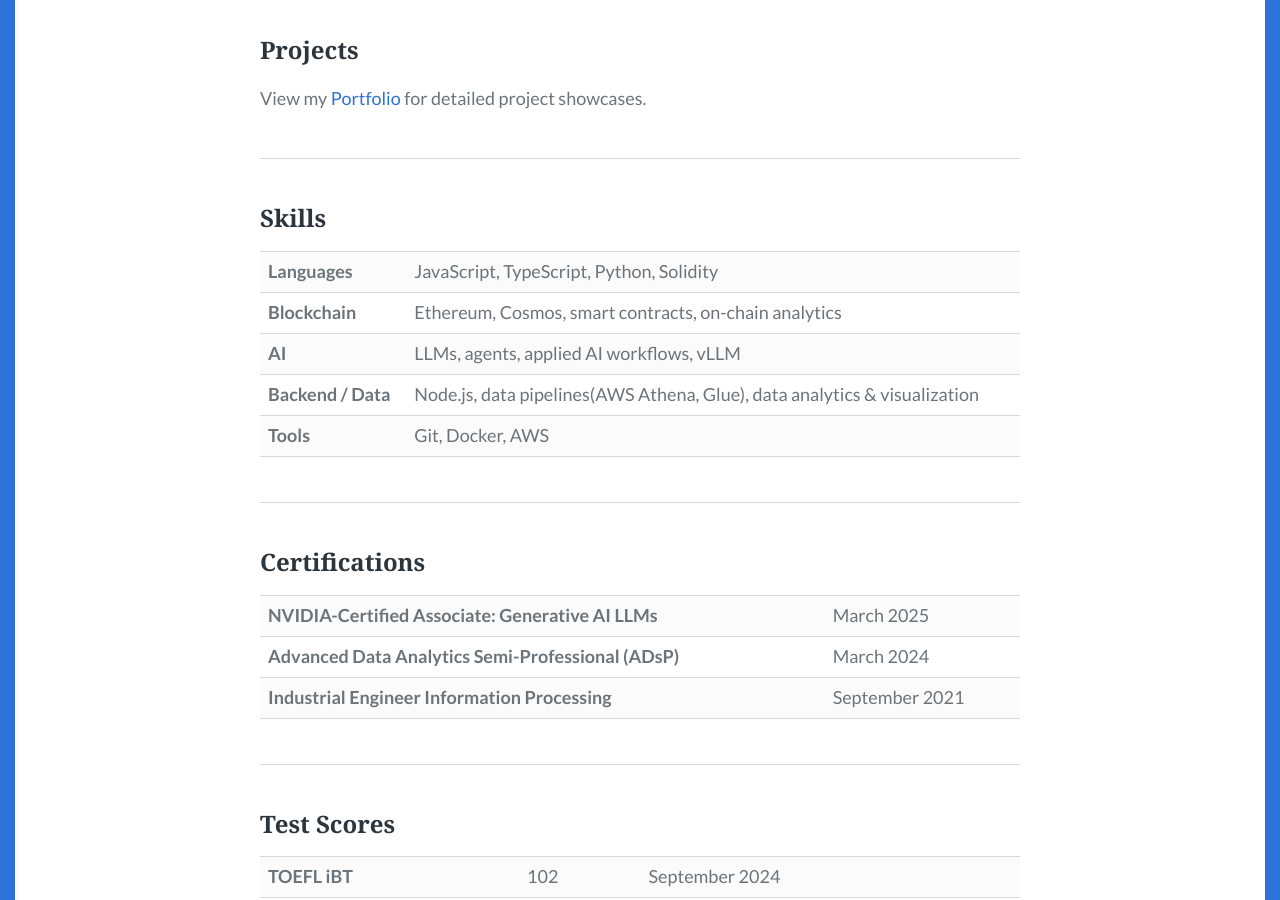
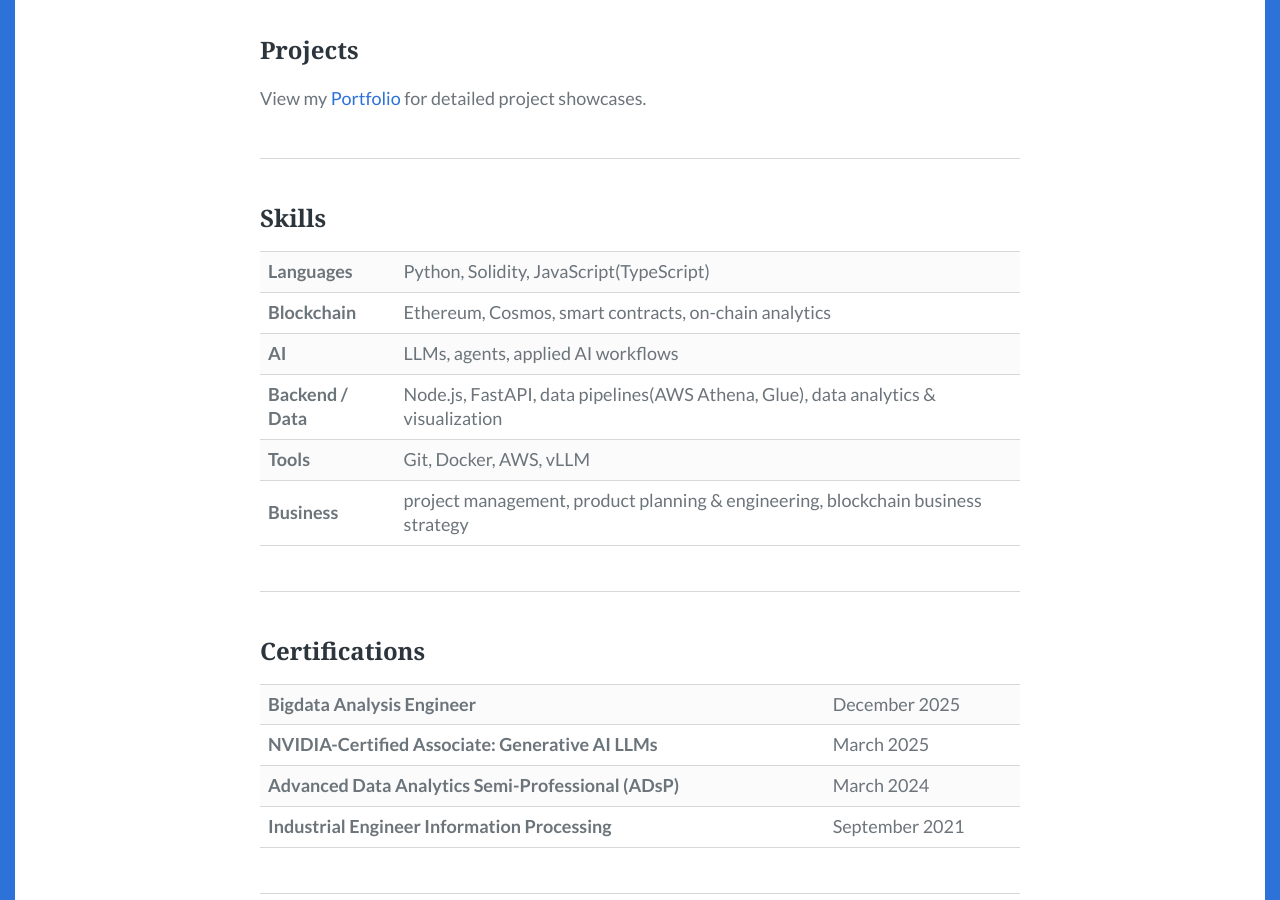
Before and after one commit to haryunio/haryun-io, a Jekyll site: the page built from haryun-io-blog/cv.md, in a window 1280 px wide and 900 px high, scrolled down 2100 px. Built offline with Jekyll 4.4.1, drawn with Linux system fonts in a browser that asks for light colours; some web fonts are replaced.

Commit message:
docs: update CV

```diff
--- a/haryun-io-blog/cv.md
+++ b/haryun-io-blog/cv.md
@@ -70,16 +70,18 @@ View my [Portfolio](/portfolio/) for detailed project showcases.
 
 ### Skills
 
-**Languages**      | JavaScript, TypeScript, Python, Solidity
+**Languages**      | Python, Solidity, JavaScript(TypeScript)
 **Blockchain**     | Ethereum, Cosmos, smart contracts, on-chain analytics
-**AI**             | LLMs, agents, applied AI workflows, vLLM
-**Backend / Data** | Node.js, data pipelines(AWS Athena, Glue), data analytics & visualization
-**Tools**          | Git, Docker, AWS
+**AI**             | LLMs, agents, applied AI workflows
+**Backend / Data** | Node.js, FastAPI, data pipelines(AWS Athena, Glue), data analytics & visualization
+**Tools**          | Git, Docker, AWS, vLLM
+**Business**       | project management, product planning & engineering, blockchain business strategy
 
 ---
 
 ### Certifications
 
+**Bigdata Analysis Engineer** | December 2025
 **NVIDIA-Certified Associate: Generative AI LLMs** | March 2025
 **Advanced Data Analytics Semi-Professional (ADsP)** | March 2024
 **Industrial Engineer Information Processing** | September 2021
```
